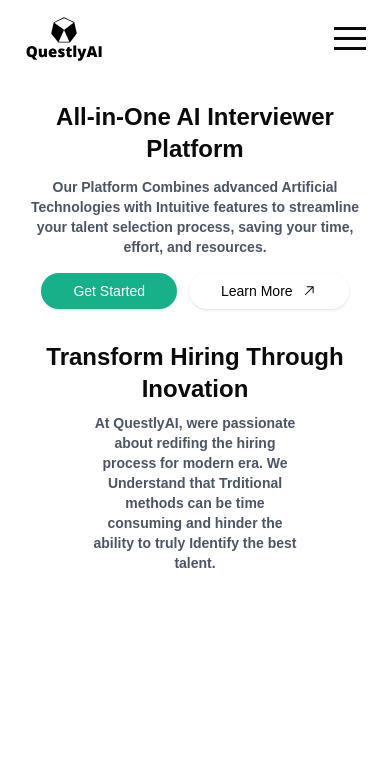
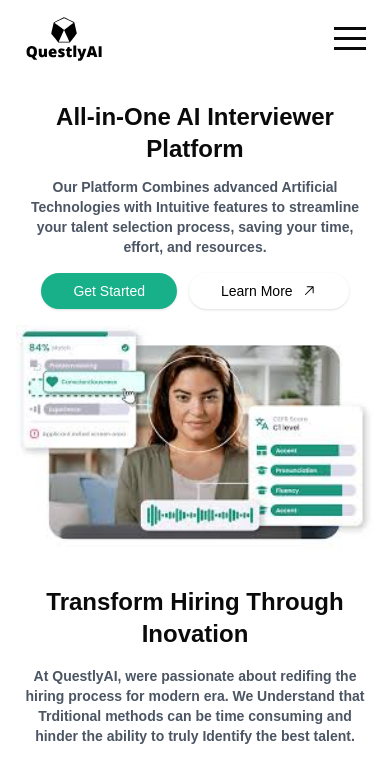
Before and after one commit to AbdullahMukadam/QuestlyAi, a Next.js app: page / in a window 390 px wide. Shown: the top 782 px of the page. Built offline with nearby package versions, Linux system fonts and the light colour scheme.

Commit message:
added image to landing page

```diff
--- a/src/app/components/landing-page/LandingPage.js
+++ b/src/app/components/landing-page/LandingPage.js
@@ -4,9 +4,14 @@ import { Button } from '@/components/ui/button';
 import { GoArrowUpRight } from 'react-icons/go';
 import Script from 'next/script';
 import SkeletonLoader from './loader';
+import Image from 'next/image';
 
 function LandingPage() {
   const [loading, setloading] = useState(true)
+
+  const ImageStyle = {
+    width : "100%"
+  }
 
   useEffect(() => {
     const timerId = setTimeout(() => {
@@ -61,10 +66,20 @@ function LandingPage() {
           </section>
         </div>
       </section>
+      <section className='w-full mt-4 relative flex justify-center md:hidden'>
+        <Image
+        src={"/demo_image.jfif"}
+        alt='DashBoard'
+        width={400}
+        height={300}
+        objectFit='contain'
+        loading='lazy'
+        />
+      </section>
       <section className="w-full mt-8">
         <div className="w-full text-center flex items-center flex-col">
           <h2 className="text-2xl font-bold  md:text-[55px]">Transform Hiring Through Inovation</h2>
-          <div className="w-[60%]">
+          <div className="w-full md:w-[60%] p-2">
             <p className="text-gray-600 text-sm font-bold mt-2 md:mt-6">
               At QuestlyAI, were passionate about redifing the hiring process for modern era. We
               Understand that Trditional methods can be time consuming and hinder the ability to
--- a/src/app/layout.js
+++ b/src/app/layout.js
@@ -1,6 +1,8 @@
 import { Geist, Geist_Mono } from "next/font/google";
 import "./globals.css";
 import CommonLayout from "./common-layout";
+import { Suspense } from "react";
+import SkeletonLoader from "./components/landing-page/loader";
 
 const geistSans = Geist({
   variable: "--font-geist-sans",
@@ -24,7 +26,10 @@ export default function RootLayout({ children }) {
         className={`${geistSans.variable} ${geistMono.variable} antialiased`}
         suppressHydrationWarning
       >
-        <CommonLayout>{children}</CommonLayout>
+        <Suspense fallback={<SkeletonLoader />}>
+          <CommonLayout>{children}</CommonLayout>
+        </Suspense>
+
       </body>
     </html>
   );
```
Also changed, not shown: public/demo_image.jfif (added).
